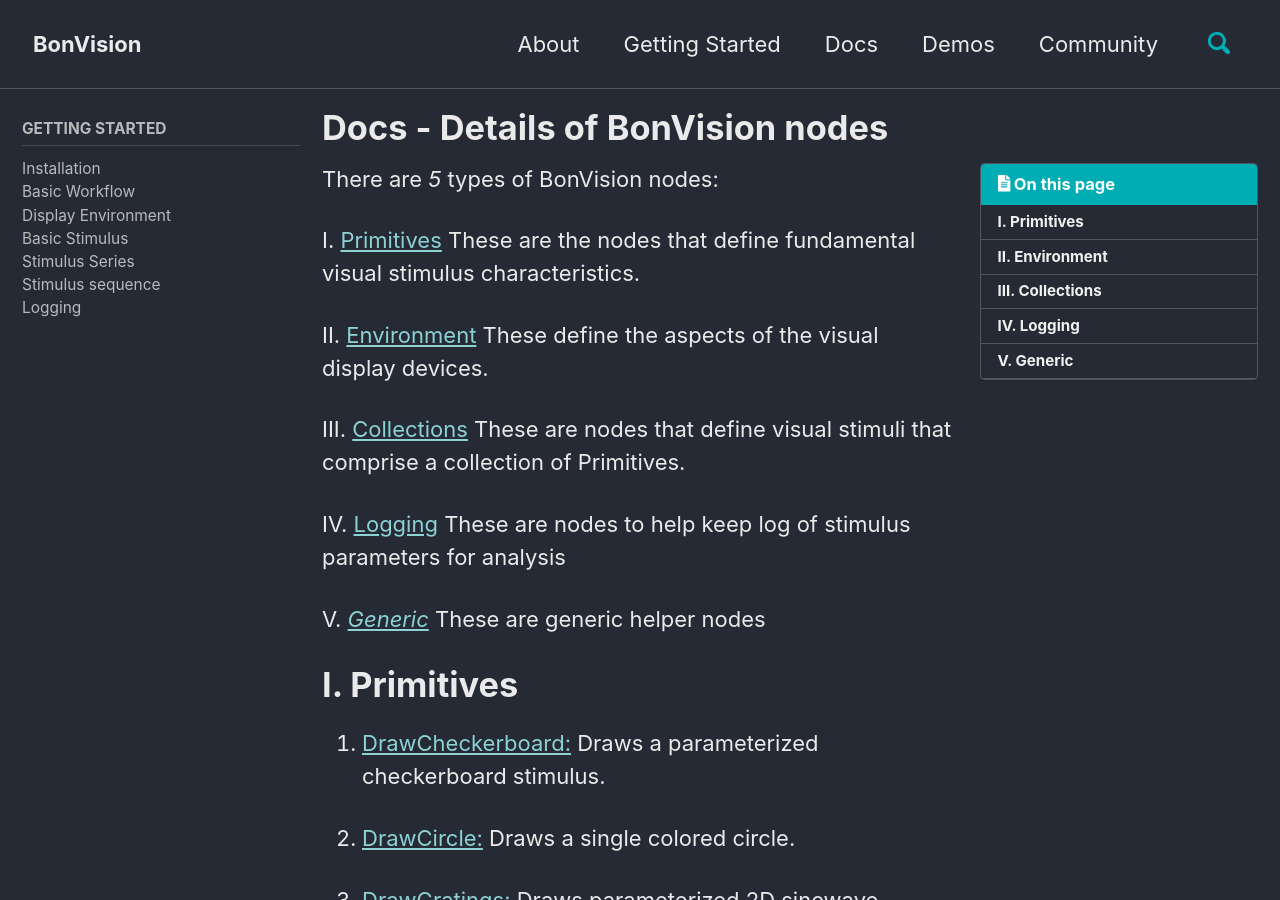
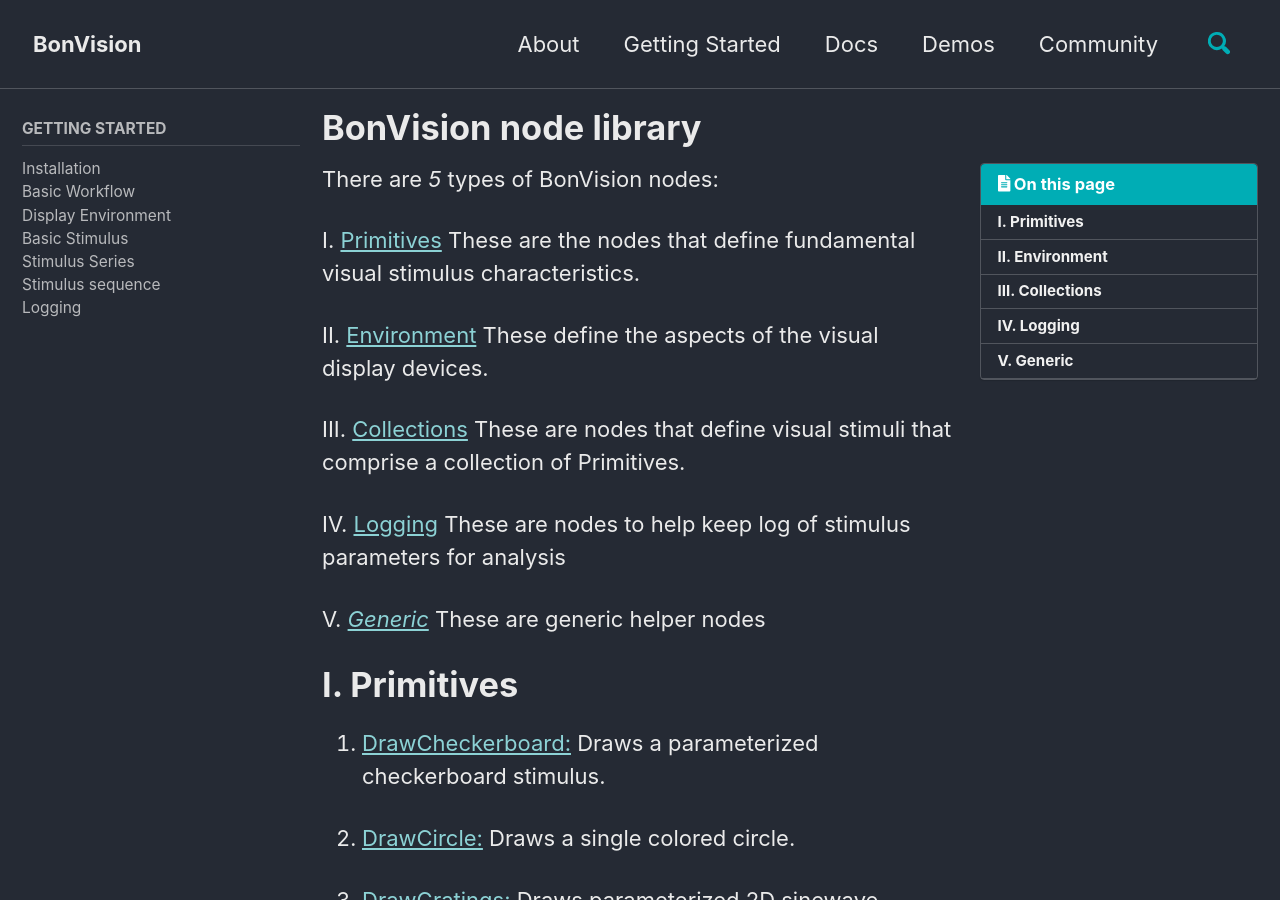
Before and after one commit to bonvision/bonvision.github.io, a Jekyll site: the page built from _docs/docs.md, in a window 1280 px wide and 900 px high. Built offline with Jekyll 4.4.1, drawn with Linux system fonts in a browser that asks for light colours; cached includes are drawn as plain includes.

Commit message:
Update docs.md

```diff
--- a/_docs/docs.md
+++ b/_docs/docs.md
@@ -1,5 +1,5 @@
 ---
-title: "Docs - Details of BonVision nodes"
+title: "BonVision node library"
 redirect_from: /docs
 excerpt: "A quick start guide to installing and running the Bonsai editor."
 last_modified_at:
```
